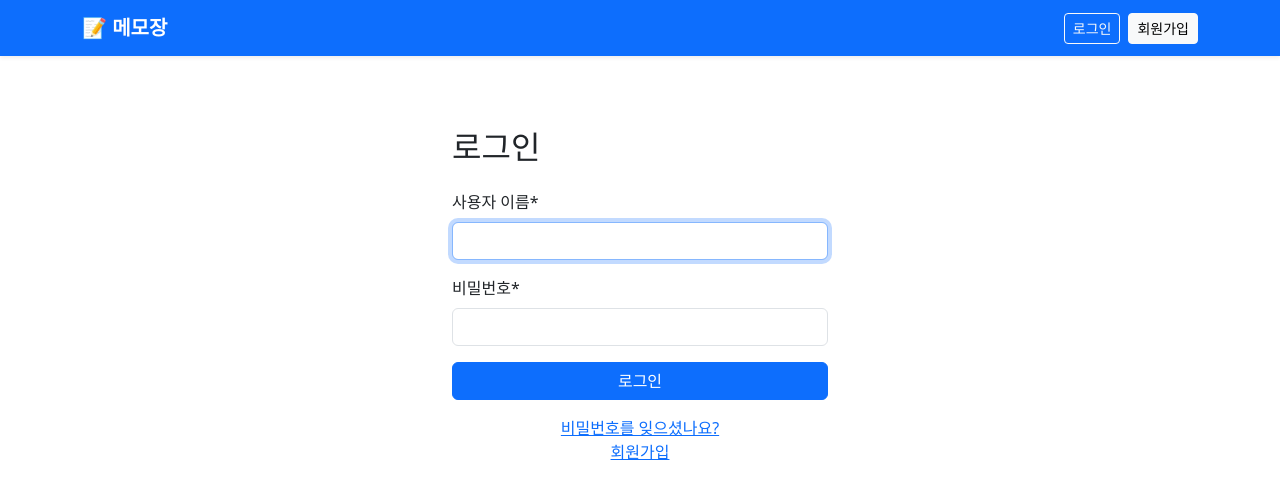
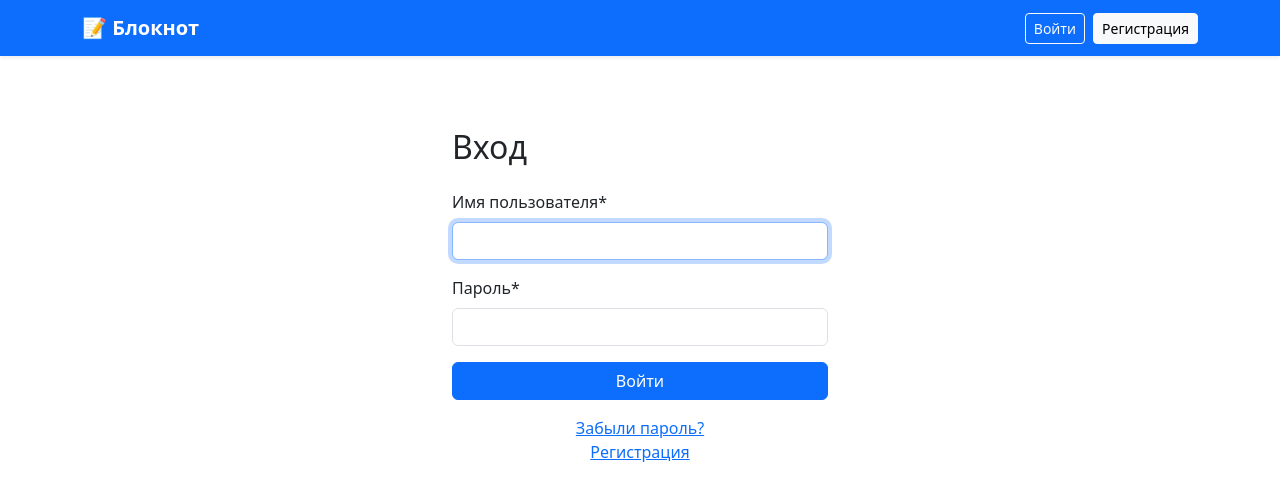
Before and after one commit to kylepark-nsuslab/AIAgentLesson, a Django app: page /accounts/login/ in a window 1280 px wide. Shown: the top 501 px of the page. Run offline with Django 5.2, Linux system fonts and the light colour scheme; some libraries are stand-ins or nearby versions.

Commit message:
Complete Russian translation for market launch
Co-authored-by: kylepark-nsuslab <111408285+kylepark-nsuslab@users.noreply.github.com>

```diff
--- a/memoapp/settings.py
+++ b/memoapp/settings.py
@@ -109,8 +109,8 @@ AUTH_PASSWORD_VALIDATORS = [
 
 # Internationalization
 # https://docs.djangoproject.com/en/5.2/topics/i18n/
-LANGUAGE_CODE = 'ko-kr'
-TIME_ZONE = 'Asia/Seoul'
+LANGUAGE_CODE = 'ru'
+TIME_ZONE = 'Europe/Moscow'
 USE_I18N = True
 USE_TZ = True
 
--- a/templates/base.html
+++ b/templates/base.html
@@ -1,31 +1,31 @@
 <!DOCTYPE html>
-<html lang="ko">
+<html lang="ru">
 <head>
     <meta charset="UTF-8">
     <meta name="viewport" content="width=device-width, initial-scale=1.0">
-    <title>메모장</title>
+    <title>Блокнот</title>
     <link href="https://cdn.jsdelivr.net/npm/bootstrap@5.3.0/dist/css/bootstrap.min.css" rel="stylesheet">
 </head>
 <body>
 <nav class="navbar navbar-expand-lg navbar-dark bg-primary shadow-sm">
   <div class="container">
-    <a class="navbar-brand fw-bold" href="/">📝 메모장</a>
+    <a class="navbar-brand fw-bold" href="/">📝 Блокнот</a>
     <button class="navbar-toggler" type="button" data-bs-toggle="collapse" data-bs-target="#navbarNav" aria-controls="navbarNav" aria-expanded="false" aria-label="Toggle navigation">
       <span class="navbar-toggler-icon"></span>
     </button>
     <div class="collapse navbar-collapse" id="navbarNav">
       <ul class="navbar-nav ms-auto align-items-center">
         {% if user.is_authenticated %}
-        <li class="nav-item me-2 text-white">{{ user.username }} 님</li>
+        <li class="nav-item me-2 text-white">{{ user.username }}</li>
         <li class="nav-item">
           <form action="{% url 'logout' %}" method="post" style="display:inline;">
             {% csrf_token %}
-            <button type="submit" class="btn btn-outline-light btn-sm">로그아웃</button>
+            <button type="submit" class="btn btn-outline-light btn-sm">Выйти</button>
           </form>
         </li>
         {% else %}
-        <li class="nav-item"><a class="btn btn-outline-light btn-sm me-2" href="{% url 'login' %}">로그인</a></li>
-        <li class="nav-item"><a class="btn btn-light btn-sm" href="{% url 'signup' %}">회원가입</a></li>
+        <li class="nav-item"><a class="btn btn-outline-light btn-sm me-2" href="{% url 'login' %}">Войти</a></li>
+        <li class="nav-item"><a class="btn btn-light btn-sm" href="{% url 'signup' %}">Регистрация</a></li>
         {% endif %}
       </ul>
     </div>
--- a/templates/memos/memo_form.html
+++ b/templates/memos/memo_form.html
@@ -4,13 +4,13 @@
 <div class="mx-auto mt-4" style="max-width:600px;">
   <div class="card shadow-sm">
     <div class="card-body">
-      <h2 class="fw-bold mb-4">{% if form.instance.pk %}메모 수정{% else %}새 메모 작성{% endif %}</h2>
+      <h2 class="fw-bold mb-4">{% if form.instance.pk %}Редактировать заметку{% else %}Новая заметка{% endif %}</h2>
       <form method="post">
         {% csrf_token %}
         {{ form|crispy }}
         <div class="d-flex justify-content-end gap-2 mt-4">
-          <a href="{% url 'memo_list' %}" class="btn btn-outline-secondary">취소</a>
-          <button type="submit" class="btn btn-primary px-4">저장</button>
+          <a href="{% url 'memo_list' %}" class="btn btn-outline-secondary">Отмена</a>
+          <button type="submit" class="btn btn-primary px-4">Сохранить</button>
         </div>
       </form>
     </div>
--- a/templates/memos/memo_list.html
+++ b/templates/memos/memo_list.html
@@ -2,8 +2,8 @@
 {% block content %}
 <div class="mx-auto" style="max-width:700px;">
   <div class="d-flex justify-content-between align-items-center mb-4">
-    <h2 class="fw-bold">내 메모 목록</h2>
-    <a href="{% url 'memo_create' %}" class="btn btn-success">+ 새 메모</a>
+    <h2 class="fw-bold">Мои заметки</h2>
+    <a href="{% url 'memo_create' %}" class="btn btn-success">+ Новая заметка</a>
   </div>
   {% if memos %}
     <div class="list-group shadow-sm">
@@ -15,7 +15,7 @@
       {% endfor %}
     </div>
   {% else %}
-    <div class="alert alert-info">작성한 메모가 없습니다.</div>
+    <div class="alert alert-info">У вас нет заметок.</div>
   {% endif %}
 </div>
 {% endblock %}
--- a/templates/registration/logged_out.html
+++ b/templates/registration/logged_out.html
@@ -1,7 +1,7 @@
 {% extends 'base.html' %}
 {% block content %}
 <div class="container mt-5" style="max-width:400px;">
-  <h2>로그아웃 되었습니다.</h2>
-  <a href="{% url 'login' %}" class="btn btn-primary mt-3">다시 로그인</a>
+  <h2>Вы вышли из системы.</h2>
+  <a href="{% url 'login' %}" class="btn btn-primary mt-3">Войти снова</a>
 </div>
 {% endblock %}
--- a/templates/registration/login.html
+++ b/templates/registration/login.html
@@ -3,15 +3,15 @@
 
 {% block content %}
 <div class="container mt-5" style="max-width:400px;">
-  <h2 class="mb-4">로그인</h2>
+  <h2 class="mb-4">Вход</h2>
   <form method="post">
     {% csrf_token %}
     {{ form|crispy }}
-    <button type="submit" class="btn btn-primary w-100">로그인</button>
+    <button type="submit" class="btn btn-primary w-100">Войти</button>
   </form>
   <div class="mt-3 text-center">
-    <a href="{% url 'password_reset' %}">비밀번호를 잊으셨나요?</a><br>
-    <a href="{% url 'signup' %}">회원가입</a>
+    <a href="{% url 'password_reset' %}">Забыли пароль?</a><br>
+    <a href="{% url 'signup' %}">Регистрация</a>
   </div>
 </div>
 {% endblock %}
--- a/templates/registration/password_reset_complete.html
+++ b/templates/registration/password_reset_complete.html
@@ -1,7 +1,7 @@
 {% extends 'base.html' %}
 {% block content %}
 <div class="container mt-5" style="max-width:400px;">
-  <h2>비밀번호 변경 완료</h2>
-  <a href="{% url 'login' %}" class="btn btn-primary mt-3">로그인 화면으로</a>
+  <h2>Пароль изменён</h2>
+  <a href="{% url 'login' %}" class="btn btn-primary mt-3">На страницу входа</a>
 </div>
 {% endblock %}
--- a/templates/registration/password_reset_confirm.html
+++ b/templates/registration/password_reset_confirm.html
@@ -2,11 +2,11 @@
 {% load crispy_forms_tags %}
 {% block content %}
 <div class="container mt-5" style="max-width:400px;">
-  <h2>새 비밀번호 설정</h2>
+  <h2>Установить новый пароль</h2>
   <form method="post">
     {% csrf_token %}
     {{ form|crispy }}
-    <button type="submit" class="btn btn-primary w-100">비밀번호 변경</button>
+    <button type="submit" class="btn btn-primary w-100">Изменить пароль</button>
   </form>
 </div>
 {% endblock %}
--- a/templates/registration/password_reset_done.html
+++ b/templates/registration/password_reset_done.html
@@ -1,8 +1,8 @@
 {% extends 'base.html' %}
 {% block content %}
 <div class="container mt-5" style="max-width:400px;">
-  <h2>비밀번호 재설정 메일 발송 완료</h2>
-  <p>입력하신 이메일로 비밀번호 재설정 링크가 전송되었습니다.</p>
-  <a href="{% url 'login' %}" class="btn btn-primary mt-3">로그인 화면으로</a>
+  <h2>Сброс пароля - письмо отправлено</h2>
+  <p>Ссылка для сброса пароля отправлена на указанный email.</p>
+  <a href="{% url 'login' %}" class="btn btn-primary mt-3">На страницу входа</a>
 </div>
 {% endblock %}
--- a/templates/registration/password_reset_email.html
+++ b/templates/registration/password_reset_email.html
@@ -1,5 +1,5 @@
 {% autoescape off %}
-비밀번호 재설정 링크입니다:
+Ссылка для сброса пароля:
 {{ protocol }}://{{ domain }}{% url 'password_reset_confirm' uidb64=uid token=token %}
-이 링크는 한 번만 사용할 수 있습니다.
+Эта ссылка может быть использована только один раз.
 {% endautoescape %}
--- a/templates/registration/password_reset_form.html
+++ b/templates/registration/password_reset_form.html
@@ -2,11 +2,11 @@
 {% load crispy_forms_tags %}
 {% block content %}
 <div class="container mt-5" style="max-width:400px;">
-  <h2>비밀번호 재설정</h2>
+  <h2>Сброс пароля</h2>
   <form method="post">
     {% csrf_token %}
     {{ form|crispy }}
-    <button type="submit" class="btn btn-primary w-100">이메일로 재설정 링크 받기</button>
+    <button type="submit" class="btn btn-primary w-100">Получить ссылку для сброса на email</button>
   </form>
 </div>
 {% endblock %}
--- a/templates/registration/password_reset_subject.txt
+++ b/templates/registration/password_reset_subject.txt
@@ -1 +1 @@
-비밀번호 재설정 안내
+Инструкции по сбросу пароля
--- a/templates/registration/signup.html
+++ b/templates/registration/signup.html
@@ -2,14 +2,14 @@
 {% load crispy_forms_tags %}
 {% block content %}
 <div class="container mt-5" style="max-width:400px;">
-  <h2 class="mb-4">회원가입</h2>
+  <h2 class="mb-4">Регистрация</h2>
   <form method="post">
     {% csrf_token %}
     {{ form|crispy }}
-    <button type="submit" class="btn btn-success w-100">회원가입</button>
+    <button type="submit" class="btn btn-success w-100">Зарегистрироваться</button>
   </form>
   <div class="mt-3 text-center">
-    <a href="{% url 'login' %}">이미 계정이 있으신가요?</a>
+    <a href="{% url 'login' %}">Уже есть аккаунт?</a>
   </div>
 </div>
 {% endblock %}
```
Also changed, not shown: templates/memos/memo_confirm_delete.html (+4 -4 lines), templates/memos/memo_detail.html (+4 -4 lines).
